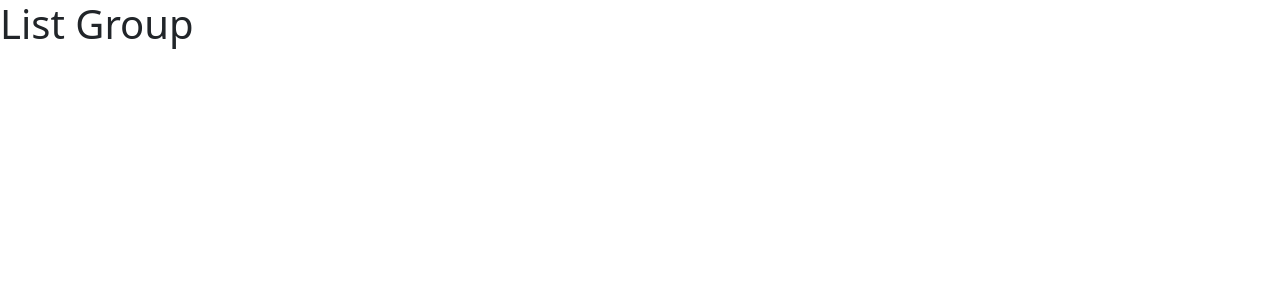
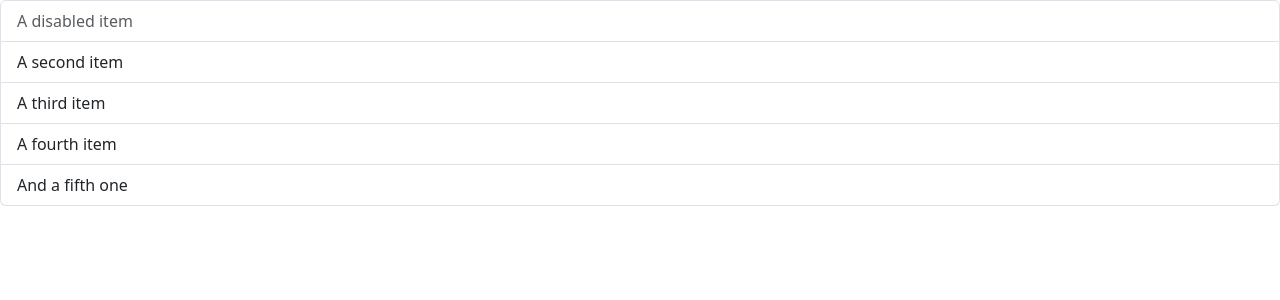
Before and after one commit to tanjirhc/react-app8, a React (Vite) app: page / in a window 1280 px wide. Shown: the top 300 px of the page. Built offline with nearby package versions, Linux system fonts and the light colour scheme.

Commit message:
code formatted

```diff
--- a/src/components/ListGroup.tsx
+++ b/src/components/ListGroup.tsx
@@ -1,6 +1,14 @@
-
 function ListGroup() {
-  return <h1>List Group</h1>;
+  return (
+  <ul className="list-group">
+    <li className="list-group-item disabled" aria-disabled="true">
+      A disabled item
+    </li>
+    <li className="list-group-item">A second item</li>
+    <li className="list-group-item">A third item</li>
+    <li className="list-group-item">A fourth item</li>
+    <li className="list-group-item">And a fifth one</li>
+  </ul>);
 }
 
 export default ListGroup;
```
